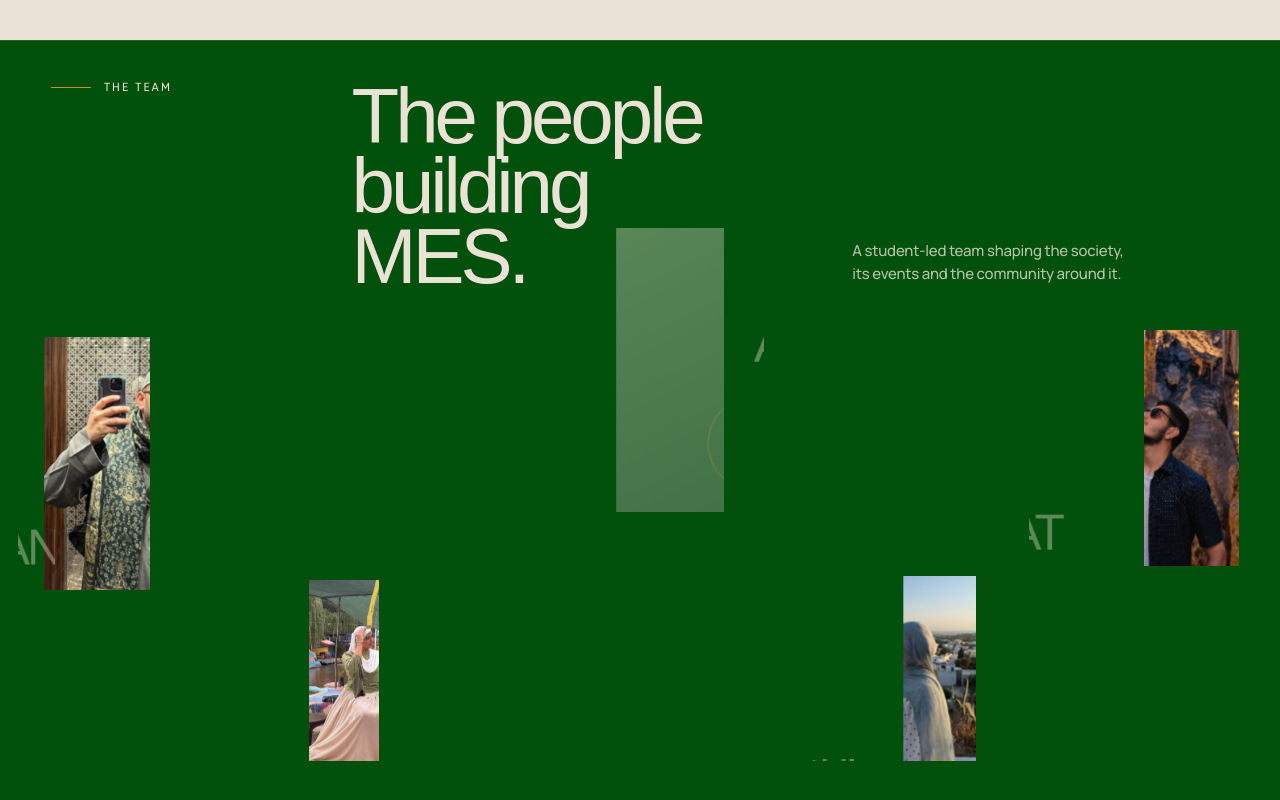
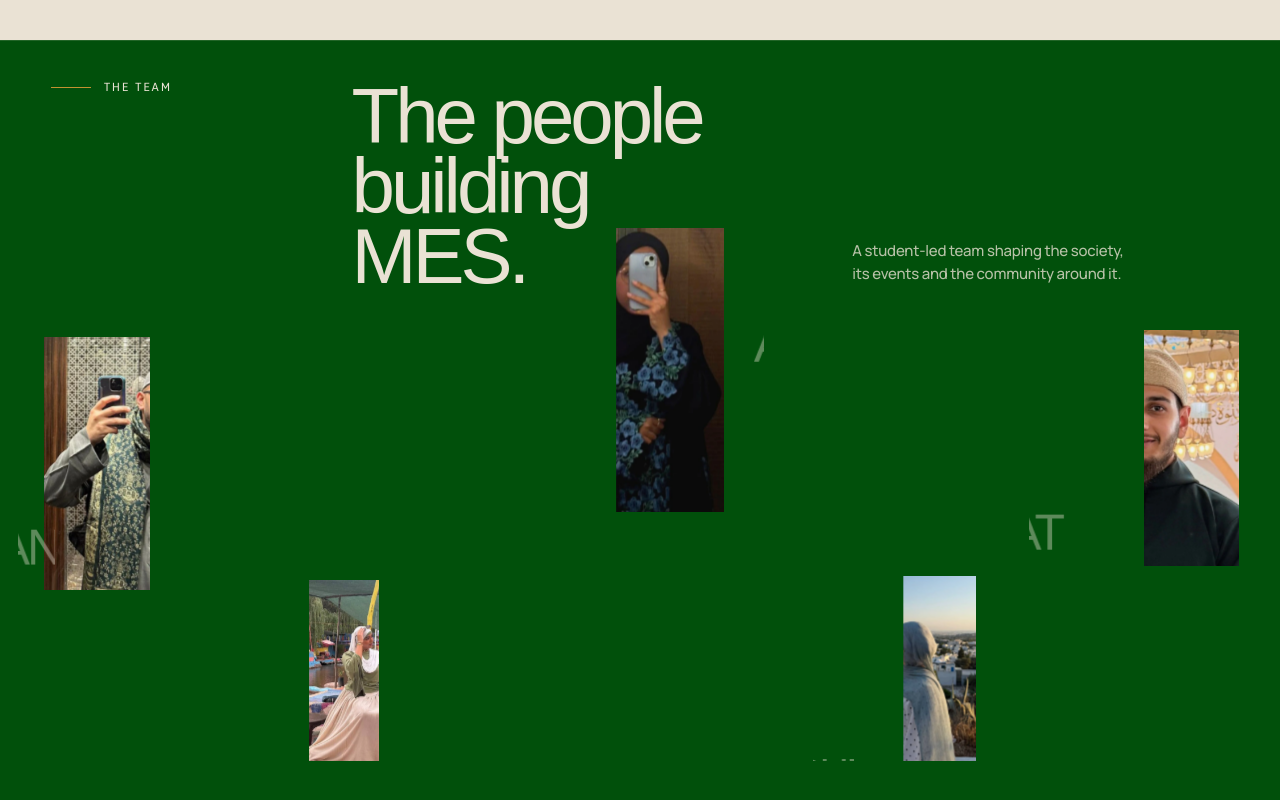
Before and after one commit to ateeqrehman360/MES-Website, a Next.js app: page /about in a window 1280 px wide. Shown: the part 8040-8840 px from the top of the page. Built offline with nearby package versions, Linux system fonts and the light colour scheme; a web font is replaced by a local one.

Commit message:
update team portraits

```diff
--- a/src/data/team.ts
+++ b/src/data/team.ts
@@ -35,7 +35,7 @@ export type TeamMember = Readonly<{
 
 // To replace a placeholder, add /public/about/team/{id}.webp and set only
 // `portrait` below; `objectPosition` remains available for crop tuning.
-export const teamMembers = [
+export const teamMembers: readonly TeamMember[] = [
   {
     id: "anees",
     name: "Anees",
@@ -52,7 +52,7 @@ export const teamMembers = [
     name: "Asma",
     role: "President",
     tier: "primary",
-    portrait: null,
+    portrait: "/about/team/asma.webp",
     alt: "Portrait of Asma",
     objectPosition: "50% 38%",
     layout: "centre-focus",
@@ -65,7 +65,7 @@ export const teamMembers = [
     tier: "primary",
     portrait: "/about/team/ateeq.webp",
     alt: "Portrait of Ateeq",
-    objectPosition: "50% 50%",
+    objectPosition: "50% 43%",
     layout: "right-anchor",
     placeholderTone: "gold",
   },
```
Also changed, not shown: public/about/team/asma.webp (added), public/about/team/ateeq.webp.
